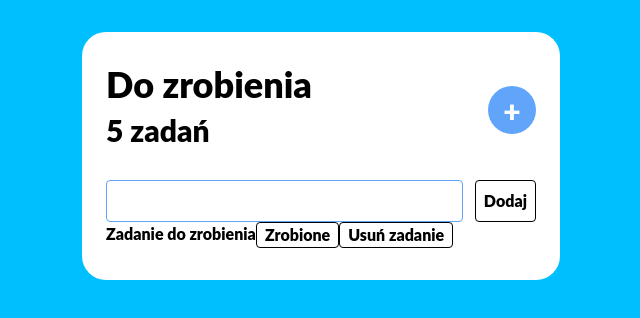
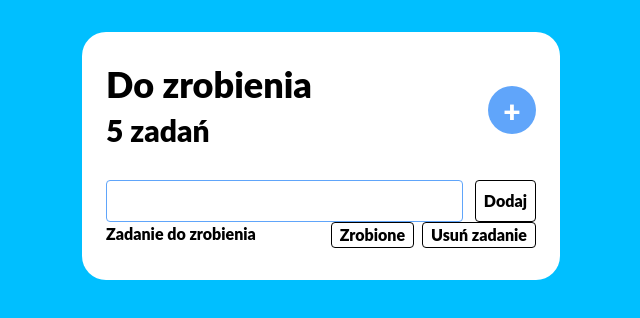
Before and after one commit to GrzegorzPacewicz/LetsDoThis, a React (Vite) app: page / in a window 1280 px wide. Shown: the top 318 px of the page, without its empty margins (327-967 px from the left). Built offline with nearby package versions, Linux system fonts and the light colour scheme.

Commit message:
Button.jsx added

```diff
--- a/src/components/Task.jsx
+++ b/src/components/Task.jsx
@@ -1,11 +1,11 @@
 import React from 'react';
 import { Button } from "./Button.jsx";
 
-export function Task(props) {
+export function Task() {
     return (
-        <div className="flex">
+        <div className="flex justify-between gap-4">
             <div>Zadanie do zrobienia</div>
-            <div className="border-orange-400">
+            <div className="color-orange-400 flex gap-2">
                 <Button className="border-orange-400" textButton={"Zrobione"}/>
                 <Button className="border-orange-400" textButton={"Usuń zadanie"}/>
 
```
